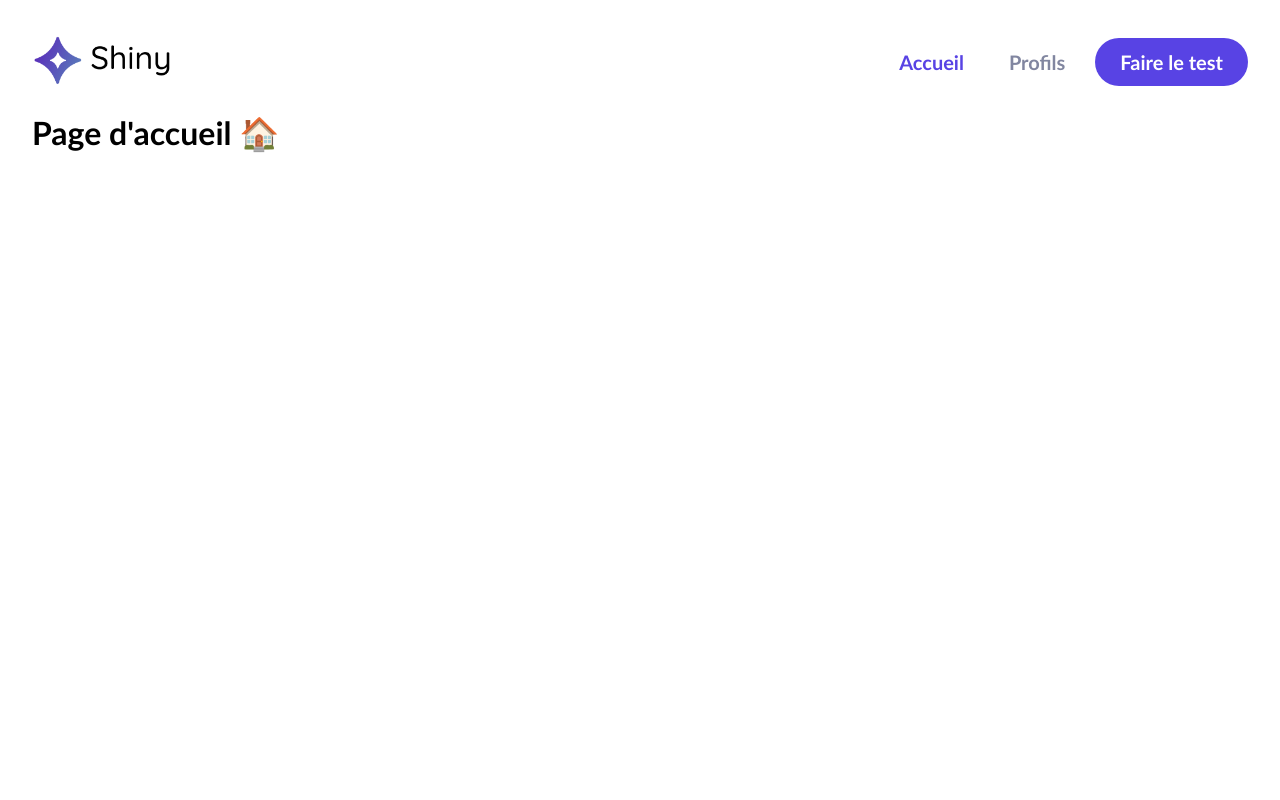
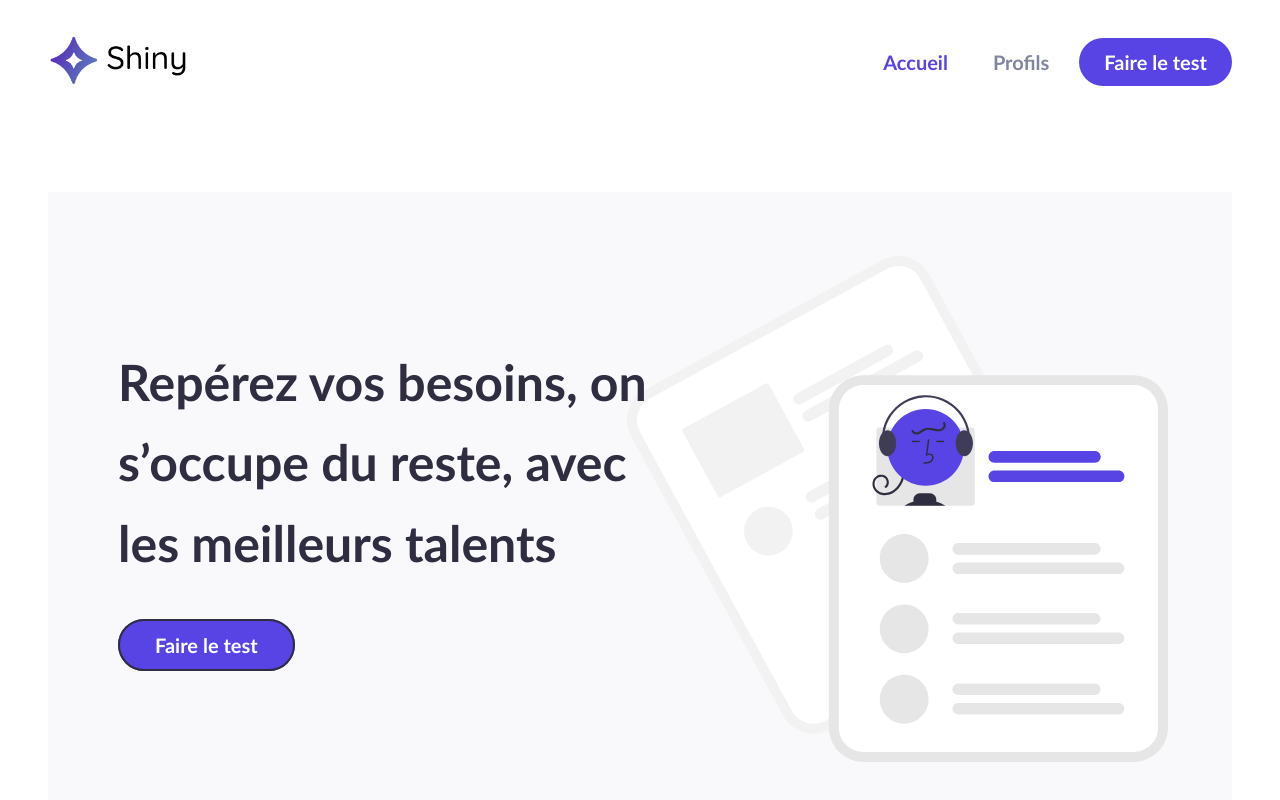
Before and after one commit to ourystd/shiny-agency, a React (Create React App) app: page / in a window 1280 px wide. Shown: the top 800 px of the page. Built offline with nearby package versions, Linux system fonts and the light colour scheme.

Commit message:
homepage added

```diff
--- a/src/components/AppLayout.jsx
+++ b/src/components/AppLayout.jsx
@@ -3,14 +3,13 @@ import styled from "styled-components";
 import Header from "./Header";
 
 const MainLayoutWrapper = styled.div`
-  padding: 2rem;
+  padding: 2rem 3rem;
   padding-bottom: 0;
   width: 100%;
   min-height: 100vh;
   display: flex;
   flex-direction: column;
   align-items: center;
-  min-height: 800px;
 `;
 const MainContent = styled.main`
   flex: 1;
--- a/src/pages/Home.jsx
+++ b/src/pages/Home.jsx
@@ -1,8 +1,62 @@
+import styled from "styled-components";
+import homeMainImg from "../assets/home-resume-drawing.svg";
+import { Link } from "react-router-dom";
+
+const MainWrapper = styled.div`
+  width: 100%;
+  flex: 1;
+  margin-top: 100px;
+  padding: 30px 70px;
+  padding-bottom: 100px;
+
+  background: #f9f9fc url(${homeMainImg}) no-repeat center;
+  background-position-x: 90%;
+`;
+
+const FLexWrapper = styled.div`
+  margin: 70px auto;
+  display: flex;
+  align-items: center;
+
+  p {
+    font-size: 50px;
+    line-height: 80.25px;
+    color: #2f2e41;
+    max-width: 550px;
+  }
+`;
+
+const SurveyCTA = styled(Link)`
+  background-color: #5843e4;
+  color: #fff;
+  border: none;
+  border-radius: 30px;
+  padding: 12px 35px;
+  font-size: 20px;
+  font-weight: 700;
+  border: 2px solid #2f2e41;
+  text-decoration: none;
+  transition: 0.35s;
+
+  &:hover {
+    background-color: #2f2e41;
+    box-shadow: 2px 2px 15px 2px #e2e3e9;
+  }
+`;
+
 function Home() {
   return (
-    <div>
-      <h1> Page d'accueil 🏠</h1>
-    </div>
+    <MainWrapper>
+      <FLexWrapper>
+        <div>
+          <p>
+            Repérez vos besoins, on s’occupe du reste, avec les meilleurs
+            talents
+          </p>
+          <SurveyCTA to="/survey/1">Faire le test</SurveyCTA>
+        </div>
+      </FLexWrapper>
+    </MainWrapper>
   );
 }
 
--- a/src/styles/index.scss
+++ b/src/styles/index.scss
@@ -23,3 +23,24 @@ body {
   font-weight: bold;
   background-color: #fff;
 }
+
+::-webkit-scrollbar {
+  width: 0.75rem;
+}
+
+::-webkit-scrollbar-track {
+  background: linear-gradient(180deg, #2f6ed3, #5095e4, #5095e4, #2f6ed3);
+  box-shadow: none;
+  border: 0;
+  outline: 0;
+  background: transparent;
+}
+
+::-webkit-scrollbar-thumb {
+  border-radius: 30px;
+  background-color: rgba(#8186a0, 0.52);
+
+  &:hover {
+    background-color: rgba(#0a468a, 0.65);
+  }
+}
```
Also changed, not shown: src/assets/home-resume-drawing.svg (added).
